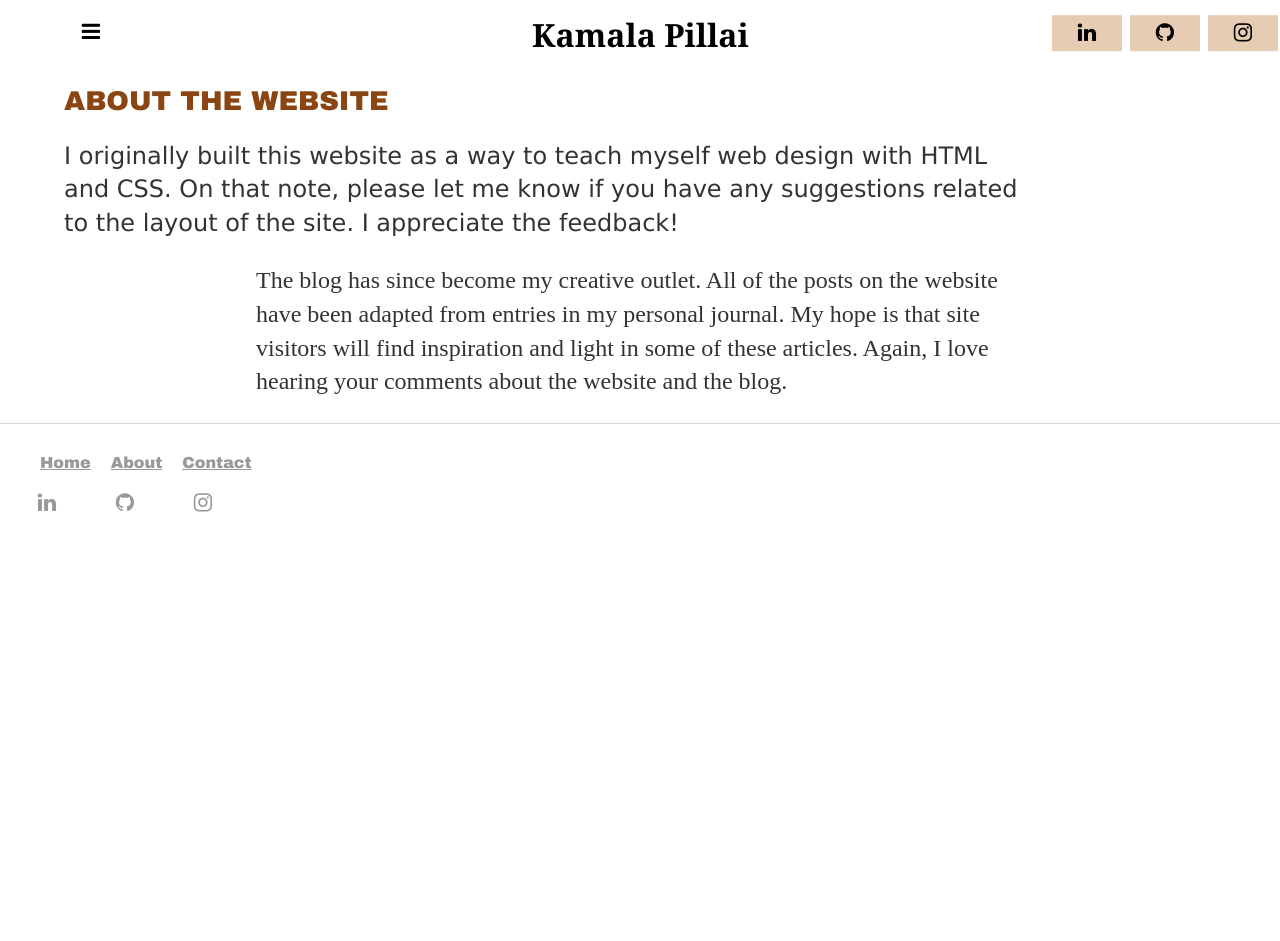
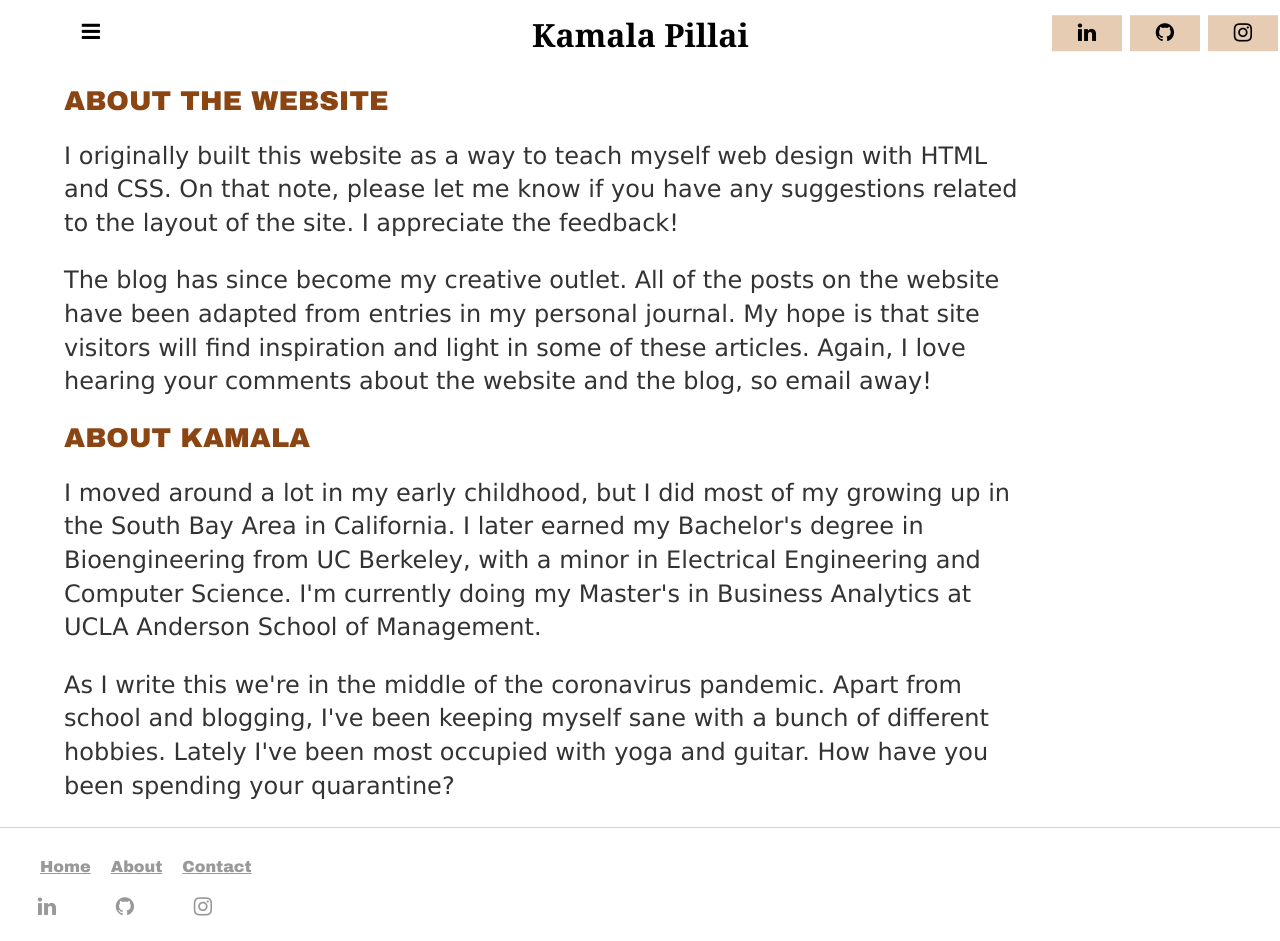
Before and after one commit to kpill/kpill.github.io, a Jekyll site: the page built from about/index.html, in a window 1280 px wide. Built offline with Jekyll 4.4.1, drawn with Linux system fonts in a browser that asks for light colours; before the commit the page ends 900 px from its top, so only the background shows below that.

Commit message:
Update index.html

```diff
--- a/about/index.html
+++ b/about/index.html
@@ -5,5 +5,11 @@ title: About Me
 	<h1 class="about">ABOUT THE WEBSITE</h1>
 	<p class ="about">I originally built this website as a way to teach myself web design with HTML and CSS. On that note, please let me know if you have any suggestions related
   to the layout of the site. I appreciate the feedback!</p>
-  <p>The blog has since become my creative outlet. All of the posts on the website have been adapted from entries in my personal journal. My
-  hope is that site visitors will find inspiration and light in some of these articles. Again, I love hearing your comments about the website and the blog.</p>
+  <p class="about">The blog has since become my creative outlet. All of the posts on the website have been adapted from entries in my personal journal. My
+  hope is that site visitors will find inspiration and light in some of these articles. Again, I love hearing your comments about the website and the blog, so email away!</p>
+
+	<h1 class="about">ABOUT KAMALA</h1>
+	<p class="about">I moved around a lot in my early childhood, but I did most of my growing up in the South Bay Area in California. I later earned my Bachelor's degree in Bioengineering
+	from UC Berkeley, with a minor in Electrical Engineering and Computer Science. I'm currently doing my Master's in Business Analytics at UCLA Anderson School of Management.</p>
+	<p class="about">As I write this we're in the middle of the coronavirus pandemic. Apart from school and blogging, I've been keeping myself sane with a bunch of different hobbies.
+	Lately I've been most occupied with yoga and guitar. How have you been spending your quarantine?</p>
```
